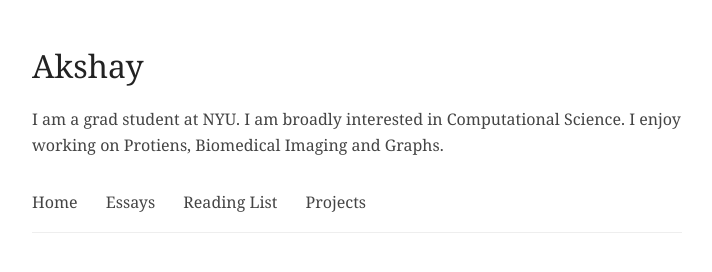
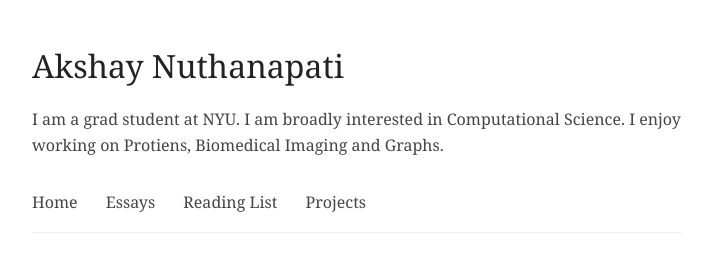
Before and after one commit to an0308x/an0308x.github.io, a plain HTML site: page index.html in a window 1280 px wide. Shown: the whole page, without its empty margins (283-995 px from the left). Drawn offline with Linux system fonts and the light colour scheme.

Commit message:
Update index.html

```diff
--- a/index.html
+++ b/index.html
@@ -76,7 +76,7 @@
 </head>
 <body>
     <header>
-        <h1>Akshay</h1>
+        <h1>Akshay Nuthanapati</h1>
         <p class="intro">
             I am a grad student at NYU. I am broadly interested in Computational Science. I enjoy working on Protiens, Biomedical Imaging and Graphs.
         </p>
```
